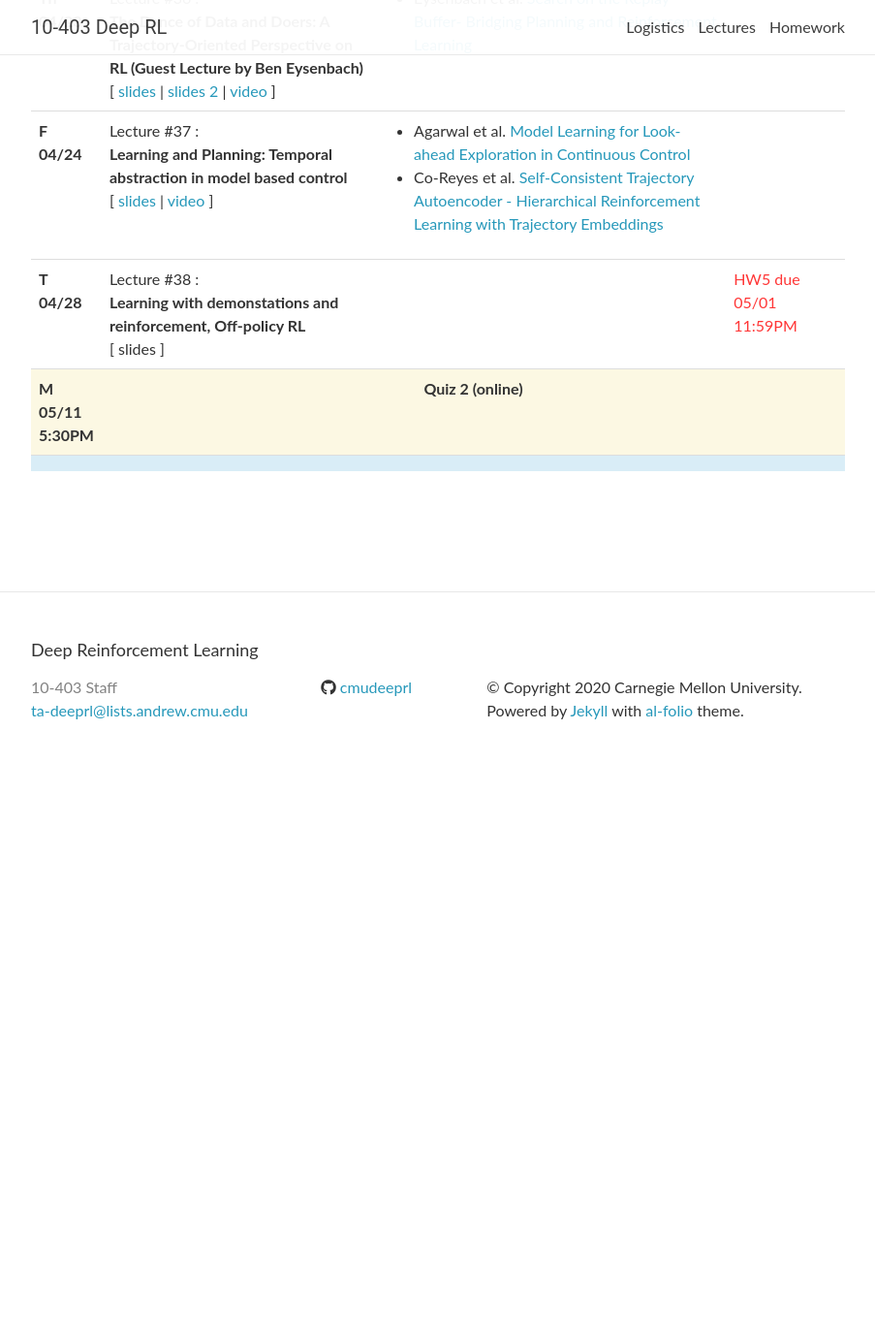
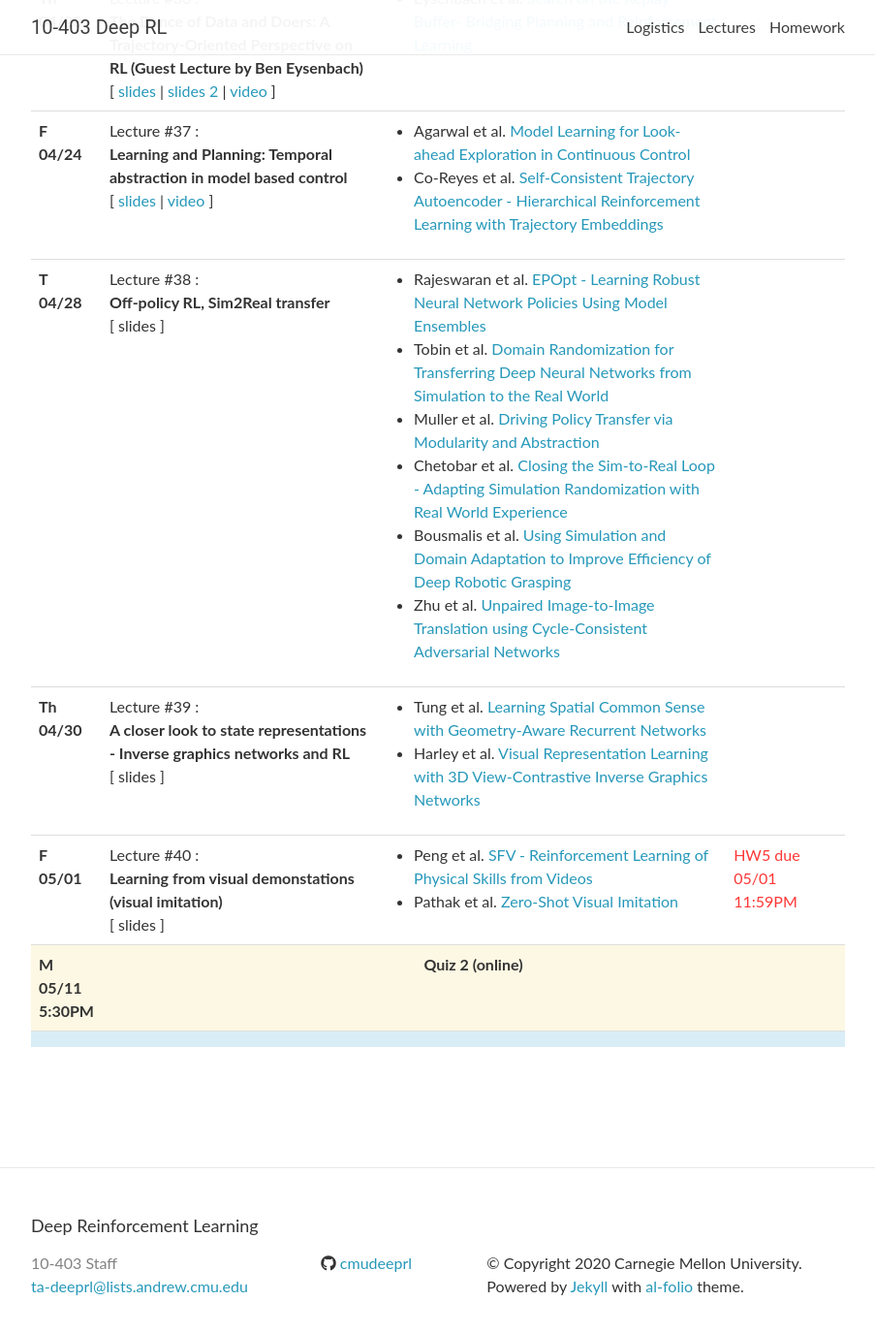
Before and after one commit to cmudeeprl/Spring202010403website, a Jekyll site: the page built from _pages/lectures.md, in a window 1280 px wide and 1400 px high, scrolled down 6247 px. Shown: the top 1375 px of the window at 97% size, without its empty margins (188-1091 px from the left). Built offline with Jekyll 4.4.1, drawn with Linux system fonts in a browser that asks for light colours; nearby versions of some CDN libraries; comment, search, counter and statistics services are not loaded; before the commit the page ends 7053 px from its top, so only the background shows below that.

Commit message:
updates last week schedule

```diff
--- a/_data/lectures.yml
+++ b/_data/lectures.yml
@@ -492,17 +492,7 @@
 
 
 
-# - date: T 04/07
-#   lecturer:
-#   title: >
-#     <strong>Model learning and view-invariant control with 3D inverse graphics networks</strong>
-#   # slides: https://cmudeeprl.github.io/Spring202010403website/assets/lectures/lecture_22.pdf
-#   # video: https://scs.hosted.panopto.com/Panopto/Pages/Viewer.aspx?id=605352cc-987b-427b-b619-ab090117c673
-#   notes:
-#   readings:
-#     - Tung et al. <a href="https://arxiv.org/abs/1901.00003" target="_blank">Learning Spatial Common Sense with Geometry-Aware Recurrent Networks</a>
-#     - Harley et al. <a href="https://arxiv.org/abs/1906.03764" target="_blank">Visual Representation Learning with 3D View-Contrastive Inverse Graphics Networks</a>
-#   logistics:
+
 
 # - date: Th 04/09
 #   lecturer:
@@ -564,19 +554,7 @@
 #   readings:
 #   logistics:
 
-# - date: Th 04/16
-#   lecturer:
-#   title: >
-#     <strong>Learning from visual demonstations (visual imitation)</strong>
-#   # slides: https://cmudeeprl.github.io/Spring202010403website/assets/lectures/lecture_20.pdf
-#   # video: https://scs.hosted.panopto.com/Panopto/Pages/Viewer.aspx?id=a36ec736-d6d4-4f98-ad6d-ab020117bf36
-#   notes:
-#   readings:
-#     - Peng et al. <a href="https://arxiv.org/abs/1810.03599" target="_blank">SFV - Reinforcement Learning of Physical Skills from Videos</a>
-#     - Pathak et al. <a href="https://arxiv.org/abs/1804.08606" target="_blank">Zero-Shot Visual Imitation</a>
-#   logistics:
-#     <span class="deadline">HW4 due 04/19 11:59pm</span> <br>
-#     <span class="event">HW5 out</span>
+
 
 
 # - date: Th 04/16
@@ -595,21 +573,7 @@
     <span class="deadline">HW4 due 04/19 11:59pm</span> <br>
     <span class="event">HW5 out</span>
 
-# - date: T 04/21
-#   lecturer:
-#   title: >
-#     <strong>Generalization in RL, Sim2Real transfer</strong>
-#   slides: https://cmudeeprl.github.io/Spring202010403website/assets/lectures/s20_lecture22.pdf
-#   video: https://scs.hosted.panopto.com/Panopto/Pages/Viewer.aspx?id=697ded96-c212-4527-849d-aba700aef50a
-#   notes:
-#   readings:
-#     - Rajeswaran et al. <a href="https://arxiv.org/abs/1610.01283" target="_blank">EPOpt - Learning Robust Neural Network Policies Using Model Ensembles</a>
-#     - Tobin et al. <a href="https://arxiv.org/abs/1703.06907" target="_blank">Domain Randomization for Transferring Deep Neural Networks from Simulation to the Real World</a>
-#     - Muller et al. <a href="https://arxiv.org/abs/1804.09364" target="_blank">Driving Policy Transfer via Modularity and Abstraction</a>
-#     - Chetobar et al. <a href="https://arxiv.org/abs/1810.05687" target="_blank">Closing the Sim-to-Real Loop - Adapting Simulation Randomization with Real World Experience</a>
-#     - Bousmalis et al. <a href="https://arxiv.org/abs/1709.07857" target="_blank">Using Simulation and Domain Adaptation to Improve Efficiency of Deep Robotic Grasping</a>
-#     - Zhu et al. <a href="https://arxiv.org/abs/1703.10593" target="_blank">Unpaired Image-to-Image Translation using Cycle-Consistent Adversarial Networks</a>
-#   logistics:
+
 
 - date: T 04/21
   lecturer:
@@ -669,13 +633,64 @@
 - date: T 04/28
   lecturer:
   title: >
-    <strong>Learning with demonstations and reinforcement, Off-policy RL</strong>
+    <strong>Off-policy RL, Sim2Real transfer</strong>
   # slides: https://cmudeeprl.github.io/Spring202010403website/assets/lectures/lecture_25.pdf
   # video: https://scs.hosted.panopto.com/Panopto/Pages/Viewer.aspx?id=ff2821b7-569d-48e6-94cf-ab10011857b4
   notes:
   readings:
+    - Rajeswaran et al. <a href="https://arxiv.org/abs/1610.01283" target="_blank">EPOpt - Learning Robust Neural Network Policies Using Model Ensembles</a>
+    - Tobin et al. <a href="https://arxiv.org/abs/1703.06907" target="_blank">Domain Randomization for Transferring Deep Neural Networks from Simulation to the Real World</a>
+    - Muller et al. <a href="https://arxiv.org/abs/1804.09364" target="_blank">Driving Policy Transfer via Modularity and Abstraction</a>
+    - Chetobar et al. <a href="https://arxiv.org/abs/1810.05687" target="_blank">Closing the Sim-to-Real Loop - Adapting Simulation Randomization with Real World Experience</a>
+    - Bousmalis et al. <a href="https://arxiv.org/abs/1709.07857" target="_blank">Using Simulation and Domain Adaptation to Improve Efficiency of Deep Robotic Grasping</a>
+    - Zhu et al. <a href="https://arxiv.org/abs/1703.10593" target="_blank">Unpaired Image-to-Image Translation using Cycle-Consistent Adversarial Networks</a>
+  logistics:
+
+
+
+# - date: T 04/21
+#   lecturer:
+#   title: >
+#     <strong>Generalization in RL, </strong>
+#   slides: https://cmudeeprl.github.io/Spring202010403website/assets/lectures/s20_lecture22.pdf
+#   video: https://scs.hosted.panopto.com/Panopto/Pages/Viewer.aspx?id=697ded96-c212-4527-849d-aba700aef50a
+#   notes:
+#   readings:
+#     - Rajeswaran et al. <a href="https://arxiv.org/abs/1610.01283" target="_blank">EPOpt - Learning Robust Neural Network Policies Using Model Ensembles</a>
+#     - Tobin et al. <a href="https://arxiv.org/abs/1703.06907" target="_blank">Domain Randomization for Transferring Deep Neural Networks from Simulation to the Real World</a>
+#     - Muller et al. <a href="https://arxiv.org/abs/1804.09364" target="_blank">Driving Policy Transfer via Modularity and Abstraction</a>
+#     - Chetobar et al. <a href="https://arxiv.org/abs/1810.05687" target="_blank">Closing the Sim-to-Real Loop - Adapting Simulation Randomization with Real World Experience</a>
+#     - Bousmalis et al. <a href="https://arxiv.org/abs/1709.07857" target="_blank">Using Simulation and Domain Adaptation to Improve Efficiency of Deep Robotic Grasping</a>
+#     - Zhu et al. <a href="https://arxiv.org/abs/1703.10593" target="_blank">Unpaired Image-to-Image Translation using Cycle-Consistent Adversarial Networks</a>
+#   logistics:
+#
+
+- date: Th 04/30
+  lecturer:
+  title: >
+    <strong>A closer look to state representations - Inverse graphics networks and RL</strong>
+  # slides: https://cmudeeprl.github.io/Spring202010403website/assets/lectures/lecture_22.pdf
+  # video: https://scs.hosted.panopto.com/Panopto/Pages/Viewer.aspx?id=605352cc-987b-427b-b619-ab090117c673
+  notes:
+  readings:
+    - Tung et al. <a href="https://arxiv.org/abs/1901.00003" target="_blank">Learning Spatial Common Sense with Geometry-Aware Recurrent Networks</a>
+    - Harley et al. <a href="https://arxiv.org/abs/1906.03764" target="_blank">Visual Representation Learning with 3D View-Contrastive Inverse Graphics Networks</a>
+  logistics:
+
+
+- date: F 05/01
+  lecturer:
+  title: >
+    <strong>Learning from visual demonstations (visual imitation)</strong>
+  # slides: https://cmudeeprl.github.io/Spring202010403website/assets/lectures/lecture_20.pdf
+  # video: https://scs.hosted.panopto.com/Panopto/Pages/Viewer.aspx?id=a36ec736-d6d4-4f98-ad6d-ab020117bf36
+  notes:
+  readings:
+    - Peng et al. <a href="https://arxiv.org/abs/1810.03599" target="_blank">SFV - Reinforcement Learning of Physical Skills from Videos</a>
+    - Pathak et al. <a href="https://arxiv.org/abs/1804.08606" target="_blank">Zero-Shot Visual Imitation</a>
   logistics:
     <span class="deadline">HW5 due 05/01 11:59PM</span>
+
 
 - date: M 05/11 5:30PM
   lecturer:
@@ -686,13 +701,5 @@
   logistics:
 
 
-# - date: F 05/01
-#   lecturer:
-#   title: >
-#     <strong>REC: quiz 2 discussion</strong>
-#   notes:
-#   readings:
-#   logistics:
-
 - date:
   title:
```
